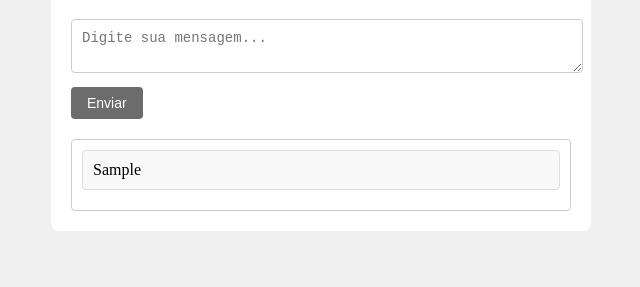
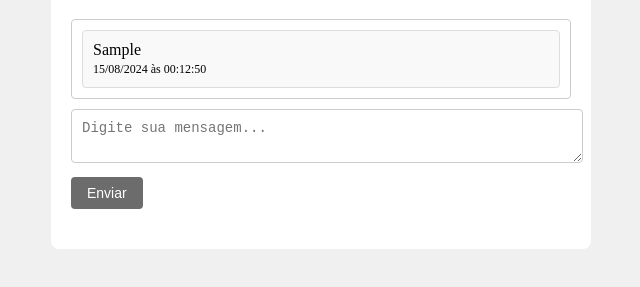
Before and after one commit to PabloSaldanhadaLuz/Mensagem-forum, a plain HTML site: page index.html in a window 1280 px wide. Both pictures are taken after typing "Sample" into the empty fields and a click on the input "Enviar". Shown: the part 101-388 px from the top of the page, without its empty margins (319-959 px from the left). Drawn offline with Linux system fonts and the light colour scheme.

Commit message:
Add files via upload

```diff
--- a/index.html
+++ b/index.html
@@ -11,16 +11,18 @@
 
         <h1>Mensagem</h1>
 
+        <!-- Área para exibir mensagens -->
+        <div id="messageBoard">
+            <!-- As mensagens serão adicionadas dinamicamente aqui -->
+        </div>
+
         <!-- Formulário para enviar mensagens -->
         <form id="messageForm">
             <textarea id="messageInput" class="caixa-texto" placeholder="Digite sua mensagem..." required></textarea>
             <input type="submit" value="Enviar">
         </form>
 
-        <!-- Área para exibir mensagens -->
-        <div id="messageBoard">
-            <!-- As mensagens serão adicionadas dinamicamente aqui -->
-        </div>
+
     </div>
 
     <!-- Script para manipulação das mensagens -->
--- a/script.js
+++ b/script.js
@@ -22,9 +22,19 @@ document.addEventListener('DOMContentLoaded', function() {
         const messageContent = document.createElement('p');
         messageContent.textContent = messageText;
 
+        const messageFooter = document.createElement('small');
+        messageFooter.textContent = '' + getCurrentDateTime();
+
         message.appendChild(messageContent);
+        message.appendChild(messageFooter);
 
         return message;
     }
 
+    function getCurrentDateTime() {
+        const now = new Date();
+        const date = now.toLocaleDateString('pt-BR');
+        const time = now.toLocaleTimeString('pt-BR');
+        return `${date} às ${time}`;
+    }
 });
--- a/style.css
+++ b/style.css
@@ -49,9 +49,10 @@ h1 {
     padding: 10px;
     max-height: 400px;
     overflow-y: auto;
+    margin-bottom: 10px;
+
 }
 .message {
-    margin-bottom: 10px;
     padding: 10px;
     background-color: #f9f9f9;
     border: 1px solid #ddd;
```
